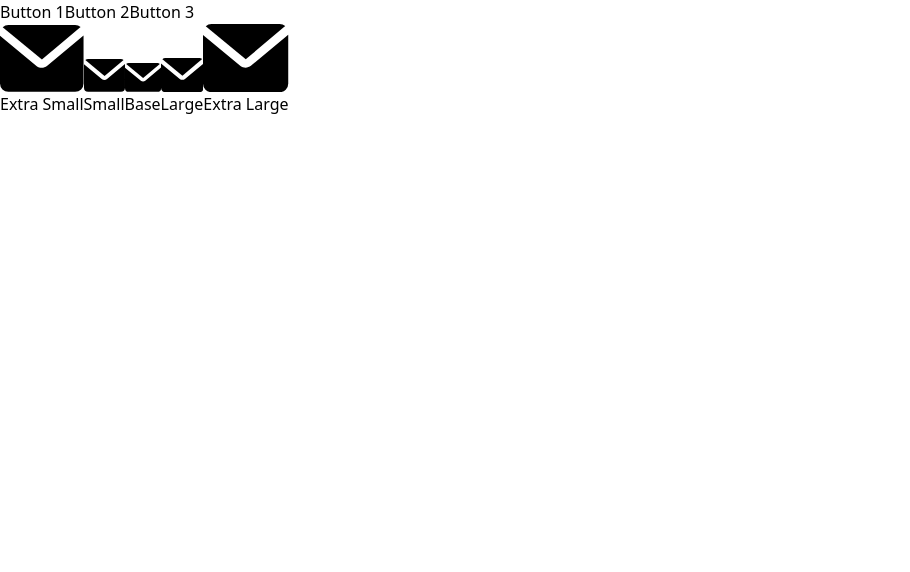
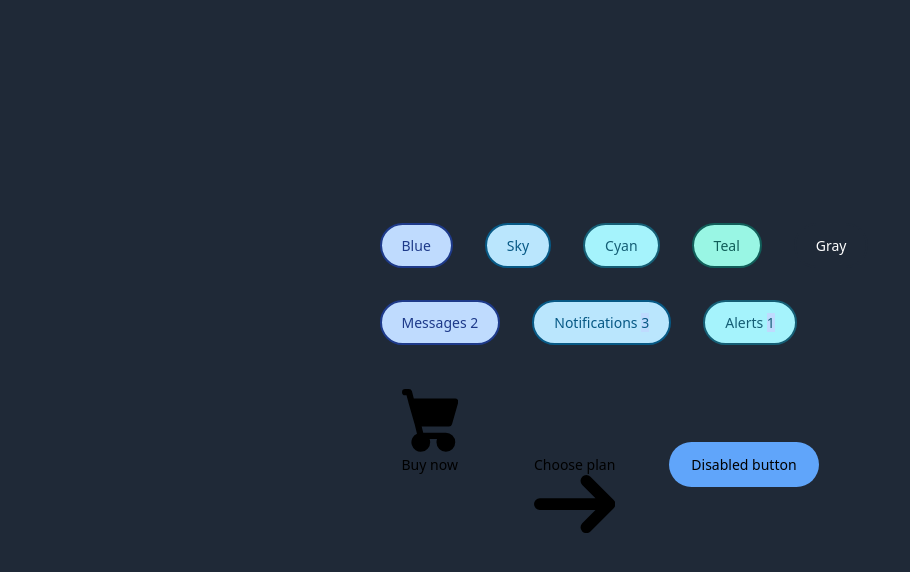
Before and after one commit to AlejandroP1028/Group-GCC_Vue-Component-Library, a Vue app: page / in a window 1280 px wide. Shown: the top 572 px of the page, without its empty margins (0-910 px from the left). Built offline with nearby package versions, Linux system fonts and the light colour scheme.

Commit message:
modified:   src/App.vue modified:   src/components/BaylonButton.vue

```diff
--- a/src/App.vue
+++ b/src/App.vue
@@ -1,56 +1,172 @@
 <template>
-  <div :class="{ dark: isDarkMode }">
-    <!-- ButtonGroup component -->
-    <ButtonGroup :buttons="buttons" @button-click="handleButtonClick"></ButtonGroup>
-
-    <!-- Individual buttons -->
-    <BaylonButton buttonText="Extra Small" type="extra-small" showIcon></BaylonButton>
-    <BaylonButton buttonText="Small" type="small" showIcon></BaylonButton>
-    <BaylonButton buttonText="Base" type="base" showIcon></BaylonButton>
-    <BaylonButton buttonText="Large" type="large" showIcon></BaylonButton>
-    <BaylonButton buttonText="Extra Large" type="extra-large" showIcon></BaylonButton>
+  <div :class="['app-container', currentColor]">
+    <BaylonButton @button-click="changeBackgroundColor"></BaylonButton>
   </div>
 </template>
 
 <script>
-import ButtonGroup from './components/ButtonGroup.vue';
 import BaylonButton from './components/BaylonButton.vue'; // Assuming the path is correct
 
 export default {
   components: {
-    ButtonGroup,
     BaylonButton
   },
   data() {
     return {
-      buttons: [
-        { text: 'Button 1', active: false },
-        { text: 'Button 2', active: false },
-        { text: 'Button 3', active: false }
-      ],
-      isDarkMode: false
-    }
+      currentColor: 'bg-gray-800' // Default background color
+    };
   },
   methods: {
-    handleButtonClick(button) {
-      console.log('Button clicked:', button);
-    },
-    setBackground(type) {
-      // Set background based on button type
-      if (type === 'dark') {
-        this.isDarkMode = true;
-      } else if (type === 'light') {
-        this.isDarkMode = false;
-      }
+    changeBackgroundColor(color) {
+      this.currentColor = `bg-${color}`;
     }
   }
 }
 </script>
 
 <style>
-/* Add any global styles here */
-.dark {
-  background-color: #1a202c; /* Dark background color */
-  color: #ffffff; /* Light text color */
+.top-buttons {
+  margin-top: 0;
+}
+/* Define Tailwind CSS classes if not already included */
+:root {
+  --color-blue-200: #bfdbfe;
+  --color-sky-200: #bae6fd;
+  --color-cyan-200: #a5f3fc;
+  --color-teal-200: #99f6e4;
+  --color-gray-800: #1f2937;
+  --color-blue-400: #60a5fa;
+  --color-sky-400: #38bdf8;
+  --color-cyan-400: #22d3ee;
+  --color-teal-400: #2dd4bf;
+  --color-blue-500: #3b82f6;
+  --color-sky-500: #0ea5e9;
+  --color-cyan-500: #06b6d4;
+  --color-teal-500: #14b8a6;
+  --color-blue-600: #2563eb;
+  --color-sky-600: #0284c7;
+  --color-cyan-600: #0891b2;
+  --color-teal-600: #0d9488;
+  --color-blue-800: #1e3a8a;
+  --color-sky-800: #075985;
+  --color-cyan-800: #155e75;
+  --color-teal-800: #115e59;
+}
+
+/* Tailwind-like utility classes */
+.bg-blue-200 { background-color: var(--color-blue-200); }
+.bg-sky-200 { background-color: var(--color-sky-200); }
+.bg-cyan-200 { background-color: var(--color-cyan-200); }
+.bg-teal-200 { background-color: var(--color-teal-200); }
+.bg-gray-800 { background-color: var(--color-gray-800); }
+.bg-blue-400 { background-color: var(--color-blue-400); }
+.bg-sky-400 { background-color: var(--color-sky-400); }
+.bg-cyan-400 { background-color: var(--color-cyan-400); }
+.bg-teal-400 { background-color: var(--color-teal-400); }
+.bg-blue-500 { background-color: var(--color-blue-500); }
+.bg-sky-500 { background-color: var(--color-sky-500); }
+.bg-cyan-500 { background-color: var(--color-cyan-500); }
+.bg-teal-500 { background-color: var(--color-teal-500); }
+.bg-blue-600 { background-color: var(--color-blue-600); }
+.bg-sky-600 { background-color: var(--color-sky-600); }
+.bg-cyan-600 { background-color: var(--color-cyan-600); }
+.bg-teal-600 { background-color: var(--color-teal-600); }
+
+.app-container {
+  transition: background-color 0.3s ease;
+  min-height: 100vh; /* Ensure it covers the full viewport height */
+  display: flex;
+  justify-content: center;
+  align-items: center;
+  padding: 1rem;
+}
+
+button {
+  margin-bottom: 2rem; /* Increased margin-bottom */
+  margin-right: 2rem; /* Increased margin-right */
+  padding: 0.625rem 1.25rem;
+  font-size: 0.875rem;
+  font-weight: 500;
+  border-radius: 2rem; /* Increased border radius */
+  border: 2px solid transparent; /* Increased border width */
+  text-align: center;
+  transition: background-color 0.3s ease, border-color 0.3s ease;
+}
+
+button:nth-child(1) {
+  color: var(--color-blue-800);
+  background-color: var(--color-blue-200);
+  border-color: var(--color-blue-800); /* Optional: matching border color */
+}
+button:nth-child(1):hover {
+  background-color: var(--color-blue-400);
+}
+
+button:nth-child(2) {
+  color: var(--color-sky-800);
+  background-color: var(--color-sky-200);
+  border-color: var(--color-sky-800); /* Optional: matching border color */
+}
+button:nth-child(2):hover {
+  background-color: var(--color-sky-400);
+}
+
+button:nth-child(3) {
+  color: var(--color-cyan-800);
+  background-color: var(--color-cyan-200);
+  border-color: var(--color-cyan-800); /* Optional: matching border color */
+}
+button:nth-child(3):hover {
+  background-color: var(--color-cyan-400);
+}
+
+button:nth-child(4) {
+  color: var(--color-teal-800);
+  background-color: var(--color-teal-200);
+  border-color: var(--color-teal-800); /* Optional: matching border color */
+}
+button:nth-child(4):hover {
+  background-color: var(--color-teal-400);
+}
+
+button:nth-child(5) {
+  color: white;
+  background-color: var(--color-gray-800);
+  border-color: var(--color-gray-800); /* Optional: matching border color */
+}
+button:nth-child(5):hover {
+  background-color: var(--color-gray-700);
+}
+
+/* Dark mode styles */
+@media (prefers-color-scheme: dark) {
+  button:nth-child(1) {
+    color: var(--color-blue-400);
+    background-color: var(--color-blue-600);
+  }
+  button:nth-child(1):hover {
+    background-color: var(--color-blue-500);
+  }
+  button:nth-child(2) {
+    color: var(--color-sky-400);
+    background-color: var(--color-sky-600);
+  }
+  button:nth-child(2):hover {
+    background-color: var(--color-sky-500);
+  }
+  button:nth-child(3) {
+    color: var(--color-cyan-400);
+    background-color: var(--color-cyan-600);
+  }
+  button:nth-child(3):hover {
+    background-color: var(--color-cyan-500);
+  }
+  button:nth-child(4) {
+    color: var(--color-teal-400);
+    background-color: var(--color-teal-600);
+  }
+  button:nth-child(4):hover {
+    background-color: var(--color-teal-500);
+  }
 }
 </style>
--- a/src/components/BaylonButton.vue
+++ b/src/components/BaylonButton.vue
@@ -1,112 +1,116 @@
 <template>
-  <button @click="handleClick" :class="[buttonClass, modeClass]">
-    <svg v-if="showIcon" class="w-3 h-3 text-white me-2" aria-hidden="true" xmlns="http://www.w3.org/2000/svg" fill="currentColor" viewBox="0 0 20 16">
-      <path d="m10.036 8.278 9.258-7.79A1.979 1.979 0 0 0 18 0H2A1.987 1.987 0 0 0 .641.541l9.395 7.737Z"/>
-      <path d="M11.241 9.817c-.36.275-.801.425-1.255.427-.428 0-.845-.138-1.187-.395L0 2.6V14a2 2 0 0 0 2 2h16a2 2 0 0 0 2-2V2.5l-8.759 7.317Z"/>
-    </svg>
-    {{ buttonText }}
-  </button>
+  <div>
+    <button
+      v-for="color in colors"
+      :key="color.name"
+      @click="changeColor(color.background)"
+      :class="color.class">
+      {{ color.name }}
+    </button>
+
+    <!-- New set of buttons -->
+    <div class="mt-4 flex">
+      <button type="button" class="inline-flex items-center px-5 py-2.5 text-sm font-medium text-center text-white bg-blue-700 rounded-lg hover:bg-blue-800 focus:ring-4 focus:outline-none focus:ring-blue-300 dark:bg-blue-600 dark:hover:bg-blue-700 dark:focus:ring-blue-800" @click="showMessages">
+        Messages
+        <span class="inline-flex items-center justify-center w-4 h-4 ms-2 text-xs font-semibold text-blue-800 bg-blue-200 rounded-full">
+          2
+        </span>
+      </button>
+      <button type="button" class="inline-flex items-center px-5 py-2.5 text-sm font-medium text-center text-white bg-blue-700 rounded-lg hover:bg-blue-800 focus:ring-4 focus:outline-none focus:ring-blue-300 dark:bg-blue-600 dark:hover:bg-blue-700 dark:focus:ring-blue-800" @click="showNotifications">
+        Notifications
+        <span class="inline-flex items-center justify-center w-4 h-4 ms-2 text-xs font-semibold text-blue-800 bg-blue-200 rounded-full">
+          3
+        </span>
+      </button>
+      <button type="button" class="inline-flex items-center px-5 py-2.5 text-sm font-medium text-center text-white bg-blue-700 rounded-lg hover:bg-blue-800 focus:ring-4 focus:outline-none focus:ring-blue-300 dark:bg-blue-600 dark:hover:bg-blue-700 dark:focus:ring-blue-800" @click="showAlerts">
+        Alerts
+        <span class="inline-flex items-center justify-center w-4 h-4 ms-2 text-xs font-semibold text-blue-800 bg-blue-200 rounded-full">
+          1
+        </span>
+      </button>
+    </div>
+
+    <!-- Existing buttons -->
+    <button type="button" class="text-white bg-blue-700 hover:bg-blue-800 focus:ring-4 focus:outline-none focus:ring-blue-300 font-medium rounded-lg text-sm px-5 py-2.5 text-center inline-flex items-center me-2 dark:bg-blue-600 dark:hover:bg-blue-700 dark:focus:ring-blue-800">
+      <svg class="w-3.5 h-3.5 me-2" aria-hidden="true" xmlns="http://www.w3.org/2000/svg" fill="currentColor" viewBox="0 0 18 21">
+        <path d="M15 12a1 1 0 0 0 .962-.726l2-7A1 1 0 0 0 17 3H3.77L3.175.745A1 1 0 0 0 2.208 0H1a1 1 0 0 0 0 2h.438l.6 2.255v.019l2 7 .746 2.986A3 3 0 1 0 9 17a2.966 2.966 0 0 0-.184-1h2.368c-.118.32-.18.659-.184 1a3 3 0 1 0 3-3H6.78l-.5-2H15Z"/>
+      </svg>
+      Buy now
+    </button>
+    <button type="button" class="text-white bg-blue-700 hover:bg-blue-800 focus:ring-4 focus:outline-none focus:ring-blue-300 font-medium rounded-lg text-sm px-5 py-2.5 text-center inline-flex items-center dark:bg-blue-600 dark:hover:bg-blue-700 dark:focus:ring-blue-800">
+      Choose plan
+      <svg class="rtl:rotate-180 w-3.5 h-3.5 ms-2" aria-hidden="true" xmlns="http://www.w3.org/2000/svg" fill="none" viewBox="0 0 14 10">
+        <path stroke="currentColor" stroke-linecap="round" stroke-linejoin="round" stroke-width="2" d="M1 5h12m0 0L9 1m4 4L9 9"/>
+      </svg>
+    </button>
+
+    <!-- New disabled button -->
+    <button type="button" class="text-white bg-blue-400 dark:bg-blue-500 cursor-not-allowed font-medium rounded-lg text-sm px-5 py-2.5 text-center" disabled>Disabled button</button>
+  </div>
 </template>
 
 <script>
 export default {
-  props: {
-    buttonText: {
-      type: String,
-      default: 'Click Me'
-    },
-    type: {
-      type: String,
-      default: 'default'
-    },
-    showIcon: {
-      type: Boolean,
-      default: false
-    }
-  },
-  computed: {
-    buttonClass() {
-      // Define Tailwind CSS classes based on button type
-      switch (this.type) {
-        case 'extra-small':
-          return 'px-3 py-2 text-xs font-medium text-center inline-flex items-center text-white bg-blue-500 hover:bg-blue-600 focus:ring-4 focus:outline-none focus:ring-blue-300 dark:bg-blue-400 dark:hover:bg-blue-500 dark:focus:ring-blue-600';
-        case 'small':
-          return 'px-3 py-2 text-sm font-medium text-center inline-flex items-center text-white bg-blue-500 hover:bg-blue-600 focus:ring-4 focus:outline-none focus:ring-blue-300 dark:bg-blue-400 dark:hover:bg-blue-500 dark:focus:ring-blue-600';
-        case 'base':
-          return 'px-5 py-2.5 text-sm font-medium text-white inline-flex items-center bg-blue-500 hover:bg-blue-600 focus:ring-4 focus:outline-none focus:ring-blue-300 rounded-lg text-center dark:bg-blue-400 dark:hover:bg-blue-500 dark:focus:ring-blue-600';
-        case 'large':
-          return 'px-5 py-3 text-base font-medium text-center inline-flex items-center text-white bg-blue-500 hover:bg-blue-600 focus:ring-4 focus:outline-none focus:ring-blue-300 dark:bg-blue-400 dark:hover:bg-blue-500 dark:focus:ring-blue-600';
-        case 'extra-large':
-          return 'px-6 py-3.5 text-base font-medium text-center inline-flex items-center text-white bg-blue-500 hover:bg-blue-600 focus:ring-4 focus:outline-none focus:ring-blue-300 dark:bg-blue-400 dark:hover:bg-blue-500 dark:focus:ring-blue-600';
-        default:
-          return '';
-      }
-    },
-    modeClass() {
-      // Define Tailwind CSS classes based on mode
-      return this.$parent.isDarkMode ? 'dark-mode' : 'light-mode';
-    }
+  data() {
+    return {
+      colors: [
+        { name: 'Blue', class: 'bg-blue-200 text-blue-800', background: 'blue-200' },
+        { name: 'Sky', class: 'bg-sky-200 text-sky-800', background: 'sky-200' },
+        { name: 'Cyan', class: 'bg-cyan-200 text-cyan-800', background: 'cyan-200' },
+        { name: 'Teal', class: 'bg-teal-200 text-teal-800', background: 'teal-200' },
+        { name: 'Gray', class: 'bg-gray-800 text-white', background: 'gray-800' }
+      ]
+    };
   },
   methods: {
-    handleClick() {
-      // Emit an event with the type of button clicked
-      this.$emit('background-change', this.type);
+    changeColor(color) {
+      this.$emit('button-click', color);
+    },
+    showMessages() {
+  // Example message
+  const message = {
+    sender: "John",
+    content: "Hello there! How are you?",
+    timestamp: new Date().toLocaleString()
+  };
+
+  // Construct the message string
+  const messageString = `New message received:\nSender: ${message.sender}\nContent: ${message.content}\nTimestamp: ${message.timestamp}`;
+
+  // Display the message using an alert dialog
+  alert(messageString);
+},
+showNotifications() {
+  // Example notification
+  const notification = {
+    title: "New Notification",
+    content: "You have a new notification! Click here to view.",
+    timestamp: new Date().toLocaleString()
+  };
+
+  // Construct the notification string
+  const notificationString = `Title: ${notification.title}\nContent: ${notification.content}\nTimestamp: ${notification.timestamp}`;
+
+  // Display the notification using an alert dialog
+  alert(notificationString);
+},
+    showAlerts() {
+      alert("You have a new alert!");
     }
   }
 }
 </script>
 
 <style scoped>
-/* Component-specific styles */
-.light-mode {
-  --bg-color: #E0E7FF; /* Light mode background color */
-  --text-color: #1A202C; /* Light mode text color */
-  --blue-color: #4299E1; /* Blue color for light mode */
-  --sky-color: #90CDF4; /* Sky color for light mode */
-  --cyan-color: #81E6D9; /* Cyan color for light mode */
-  --teal-color: #4FD1C5; /* Teal color for light mode */
-  --gray-color: #2D3748; /* Gray color for light mode */
-}
-
-.dark-mode {
-  --bg-color: #1A202C; /* Dark mode background color */
-  --text-color: #E0E7FF; /* Dark mode text color */
-  --blue-color: #3182CE; /* Blue color for dark mode */
-  --sky-color: #4299E1; /* Sky color for dark mode */
-  --cyan-color: #38B2AC; /* Cyan color for dark mode */
-  --teal-color: #319795; /* Teal color for dark mode */
-}
-
-/* For more prominent features */
-.blue-500 {
-  --prominent-color: #4299E1; /* Blue color */
-}
-
-.sky-500 {
-  --prominent-color: #90CDF4; /* Sky color */
-}
-
-.cyan-500 {
-  --prominent-color: #81E6D9; /* Cyan color */
-}
-
-.teal-500 {
-  --prominent-color: #4FD1C5; /* Teal color */
-}
-
-.text-blue {
-  --text-color: #4299E1; /* Blue text color */
-}
-
-.text-sky {
-  --text-color: #90CDF4; /* Sky text color */
-}
-
-.text-cyan {
-  --text-color: #81E6D9; /* Cyan text color */
-}
-
-.text-teal {
-  --text-color: #4FD1C5; /* Teal text color */
+button {
+  margin-bottom: 2rem; /* Increased margin bottom */
+  margin-right: 2rem;  /* Increased margin right */
+  padding: 0.625rem 1.25rem;
+  font-size: 0.875rem;
+  font-weight: 500;
+  border-radius: 2rem; /* Increased border radius */
+  border: 2px solid transparent; /* Increased border width */
+  text-align: center;
+  transition: background-color 0.3s ease, border-color 0.3s ease;
 }
 </style>
```
